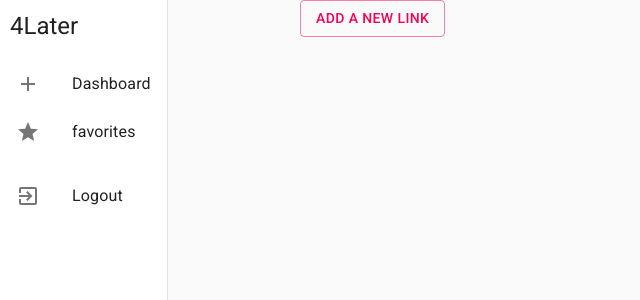
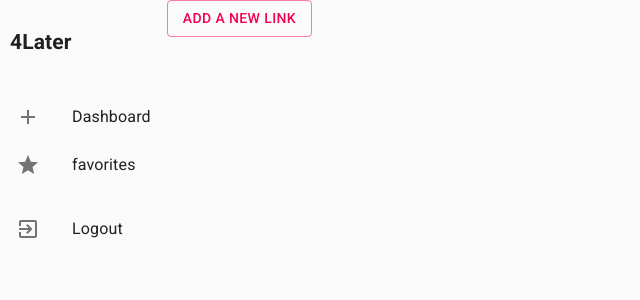
Before and after one commit to svenzu6/4later, a Next.js app: page /dashboard in a window 1280 px wide. Shown: the top 300 px of the page, without its empty margins (0-640 px from the left). Built offline with nearby package versions, Linux system fonts and the light colour scheme.

Commit message:
ref(SideBar): remove mui drawer

```diff
--- a/src/components/SideBar/SideBar.styles.ts
+++ b/src/components/SideBar/SideBar.styles.ts
@@ -1,7 +1,3 @@
-import {
-    Drawer,
-    Typography,
-} from '@material-ui/core'
 import styled from 'styled-components'
 
 export const SideBarRoot = styled.div`
@@ -9,11 +5,11 @@ export const SideBarRoot = styled.div`
     flex-direction: row;
 `
 
-export const SideBarDrawer = styled(Drawer)`
+export const SideBarDrawer = styled.div`
     flex-shrink: 0;
     width: 240;
 `
 
-export const SideBarTitle = styled(Typography)`
+export const SideBarTitle = styled.h2`
    padding: 10px;
 `
--- a/src/components/SideBar/SideBar.tsx
+++ b/src/components/SideBar/SideBar.tsx
@@ -35,11 +35,8 @@ export const SideBar: React.FunctionComponent = (props) => {
 
     return (
         <SideBarRoot>
-            <SideBarDrawer
-                anchor="left"
-                variant="permanent"
-            >
-                <SideBarTitle variant="h5">
+            <SideBarDrawer>
+                <SideBarTitle>
                     4Later
                 </SideBarTitle>
                 <List>
@@ -73,7 +70,7 @@ export const SideBar: React.FunctionComponent = (props) => {
                     </ListItem>
                 </List>
             </SideBarDrawer>
-            <main style={{ marginLeft: '300px' }}>
+            <main>
                 {props.children}
             </main>
         </SideBarRoot>
```
